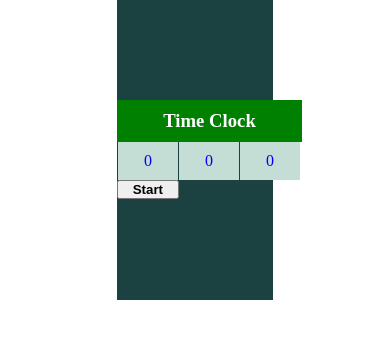
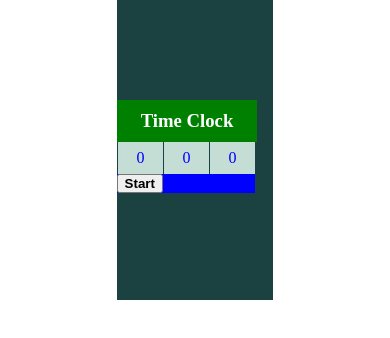
Before and after one commit to suri33833/Stopwatch, a plain HTML site: page index.html in a window 390 px wide. Drawn offline with Linux system fonts and the light colour scheme.

Commit message:
style responsive

```diff
--- a/style.css
+++ b/style.css
@@ -34,9 +34,10 @@
 .btns {
   display: flex;
   margin: auto;
+  background-color: blue;
 }
 .btn {
-  width: 50%;
+  width: 33%;
   font-weight: bold;
 }
 
@@ -44,3 +45,28 @@
 #pause {
   visibility: hidden;
 }
+
+@media (max-width: 600px) {
+  .center {
+    width: 185px;
+  }
+  .head {
+    width: 120px;
+    padding: 5;
+  }
+
+  .main p {
+    width: 31px;
+    padding: 7px;
+  }
+  .btns {
+    display: flex;
+    margin: 0;
+    width: 138px;
+    background-color: blue;
+  }
+  .btn {
+    width: 33%;
+    font-weight: bold;
+  }
+}
```
